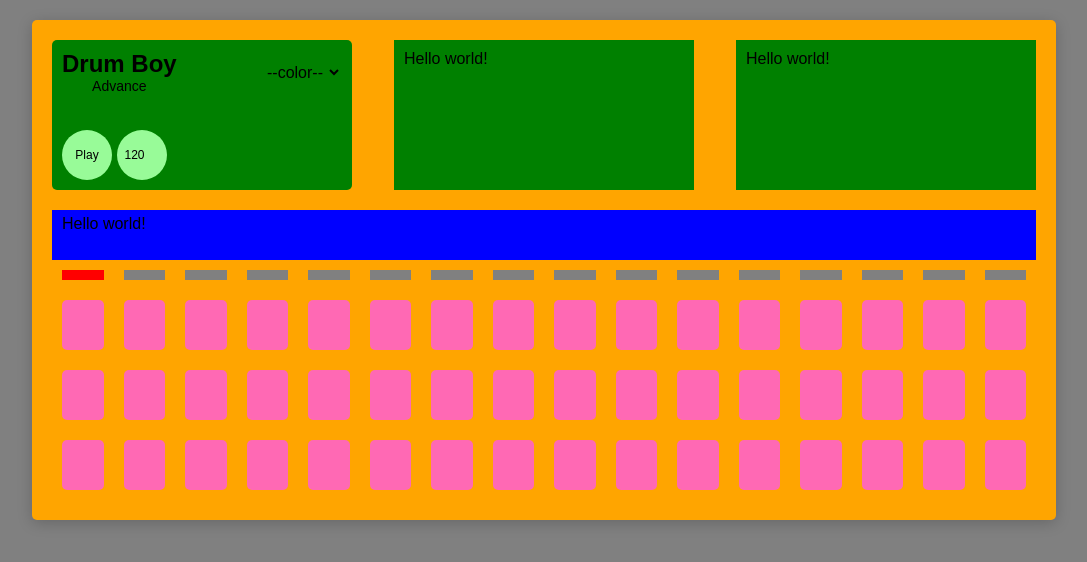
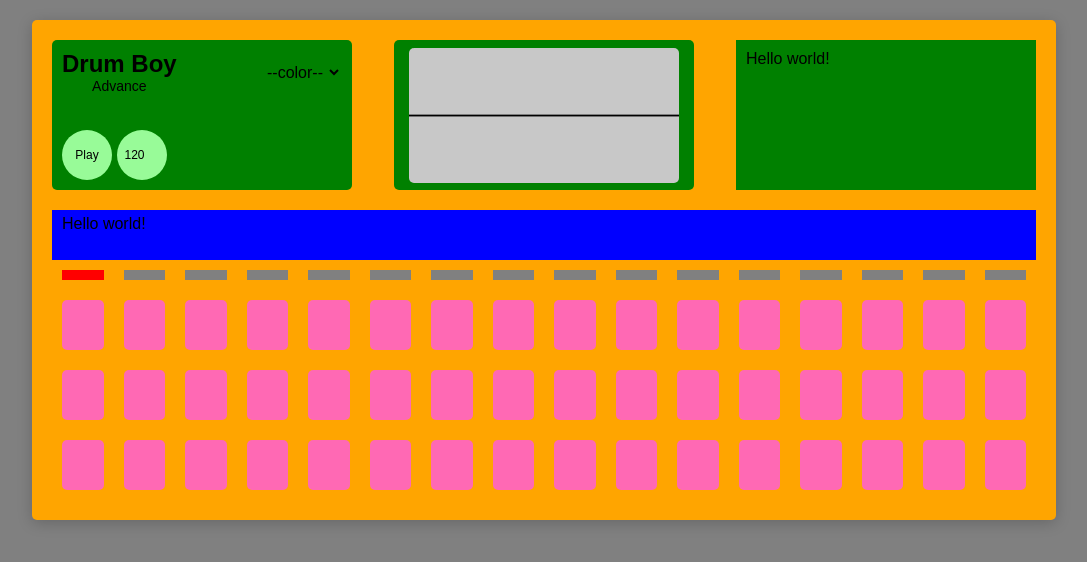
Before and after one commit to eliraybon/ElectronAligner, a React (Create React App) app: page / in a window 1280 px wide. Shown: the top 562 px of the page, without its empty margins (96-1183 px from the left). Built offline with nearby package versions, Linux system fonts and the light colour scheme.

Commit message:
Set up canvas

```diff
--- a/public/assets/css/oscilloscope.css
+++ b/public/assets/css/oscilloscope.css
@@ -1,6 +1,15 @@
 .oscilloscope {
   width: 30%;
   min-width: 300px;
-  padding: 10px;
+  border-radius: 5px;
+  display: flex;
+  justify-content: center;
+  align-items: center;
   background: green;
 }
+
+.osc-canvas {
+  width: 90%;
+  height: 90%;
+  border-radius: 5px;
+}
--- a/src/components/DrumBoy.jsx
+++ b/src/components/DrumBoy.jsx
@@ -1,5 +1,5 @@
 import React from 'react';
-import { Transport } from 'tone';
+import { Transport, Master } from 'tone';
 import LogoAndButtons from './Main/LogoAndButtons';
 import Oscilloscope from './Main/Oscilloscope';
 import SoundControls from './Main/SoundControls';
@@ -65,6 +65,8 @@ export default class DrumBoy extends React.Component {
             />
 
             <Oscilloscope
+              context={Transport.context.rawContext}
+              master={Master}
               colorScheme={this.state.colorScheme}
             />
 
--- a/src/components/Main/Oscilloscope.jsx
+++ b/src/components/Main/Oscilloscope.jsx
@@ -1,10 +1,131 @@
 import React from 'react';
 
 export default class Oscilloscope extends React.Component {
+  constructor(props) {
+    super(props);
+    const { context } = this.props;
+
+    document.addEventListener("DOMContentLoaded", () => {
+      this.canvas = document.querySelector('.osc-canvas');
+      this.canvasCtx = this.canvas.getContext("2d");
+      this.WIDTH = this.canvas.width;
+      this.HEIGHT = this.canvas.height;
+
+      // let source;
+
+      this.analyser = context.createAnalyser();
+
+      this.props.master.connect(this.analyser);
+      this.analyser.connect(context.destination);
+    // navigator.mediaDevices.getUserMedia({ audio: { kind: "audiooutput"} })
+    //   .then(stream => {
+    //     source = context.createMediaStreamSource(stream);
+    //     source.connect(this.analyzer);
+    //     this.analyzer.connect(context.destination);
+    //   })
+
+    this.visualize();
+    })
+  }
+
+
+  visualize = () => {
+    // // let drawVisual;
+    // this.analyser.fftSize = 2048;
+    // let bufferLength = this.analyser.fftSize;
+    // const dataArray = new Uint8Array(bufferLength);
+
+    this.canvasCtx.clearRect(0, 0, this.WIDTH, this.HEIGHT);
+
+    this.draw();
+  }
+
+  draw = () => {
+    this.analyser.fftSize = 2048;
+    let bufferLength = this.analyser.fftSize;
+    const dataArray = new Uint8Array(bufferLength);
+    let drawVisual = requestAnimationFrame(this.draw);
+
+    this.analyser.getByteTimeDomainData(dataArray);
+    this.canvasCtx.fillStyle = 'rgb(200, 200, 200)';
+    this.canvasCtx.fillRect(0, 0, this.WIDTH, this.HEIGHT);
+
+    this.canvasCtx.lineWidth = 2;
+    this.canvasCtx.strokeStyle = 'rgb(0, 0, 0)';
+
+    this.canvasCtx.beginPath();
+
+    let sliceWidth = this.WIDTH * 1.0 / bufferLength;
+    let x = 0;
+
+    for (let i = 0; i < bufferLength; i++) {
+
+      let v = dataArray[i] / 128.0;
+      let y = v * this.HEIGHT / 2;
+
+      if (i === 0) {
+        this.canvasCtx.moveTo(x, y);
+      } else {
+        this.canvasCtx.lineTo(x, y);
+      }
+
+      x += sliceWidth;
+    }
+
+    this.canvasCtx.lineTo(this.canvas.width, this.canvas.height / 2);
+    this.canvasCtx.stroke();
+  }
+
+
+  //alternative, and much messier, visualize method
+
+  // visualize = () => {
+  //   let drawVisual;
+  //   this.analyser.fftSize = 2048;
+  //   let bufferLength = this.analyser.fftSize;
+  //   const dataArray = new Uint8Array(bufferLength);
+
+  //   this.canvasCtx.clearRect(0, 0, this.WIDTH, this.HEIGHT);
+
+  //   const draw = () => {
+  //     drawVisual = requestAnimationFrame(draw);
+  //     this.analyser.getByteTimeDomainData(dataArray);
+  //     this.canvasCtx.fillStyle = 'rgb(200, 200, 200)';
+  //     this.canvasCtx.fillRect(0, 0, this.WIDTH, this.HEIGHT);
+
+  //     this.canvasCtx.lineWidth = 2;
+  //     this.canvasCtx.strokeStyle = 'rgb(0, 0, 0)';
+
+  //     this.canvasCtx.beginPath();
+
+  //     let sliceWidth = this.WIDTH * 1.0 / bufferLength;
+  //     let x = 0;
+
+  //     for (let i = 0; i < bufferLength; i++) {
+
+  //       let v = dataArray[i] / 128.0;
+  //       let y = v * this.HEIGHT / 2;
+
+  //       if (i === 0) {
+  //         this.canvasCtx.moveTo(x, y);
+  //       } else {
+  //         this.canvasCtx.lineTo(x, y);
+  //       }
+
+  //       x += sliceWidth;
+  //     }
+
+  //     this.canvasCtx.lineTo(this.canvas.width, this.canvas.height / 2);
+  //     this.canvasCtx.stroke();
+  //   }
+
+  //   draw();
+  // }
+
   render() {
     return (
       <div className="oscilloscope">
-        Hello world!
+        <canvas className="osc-canvas" />
       </div>
     )
   }
```
